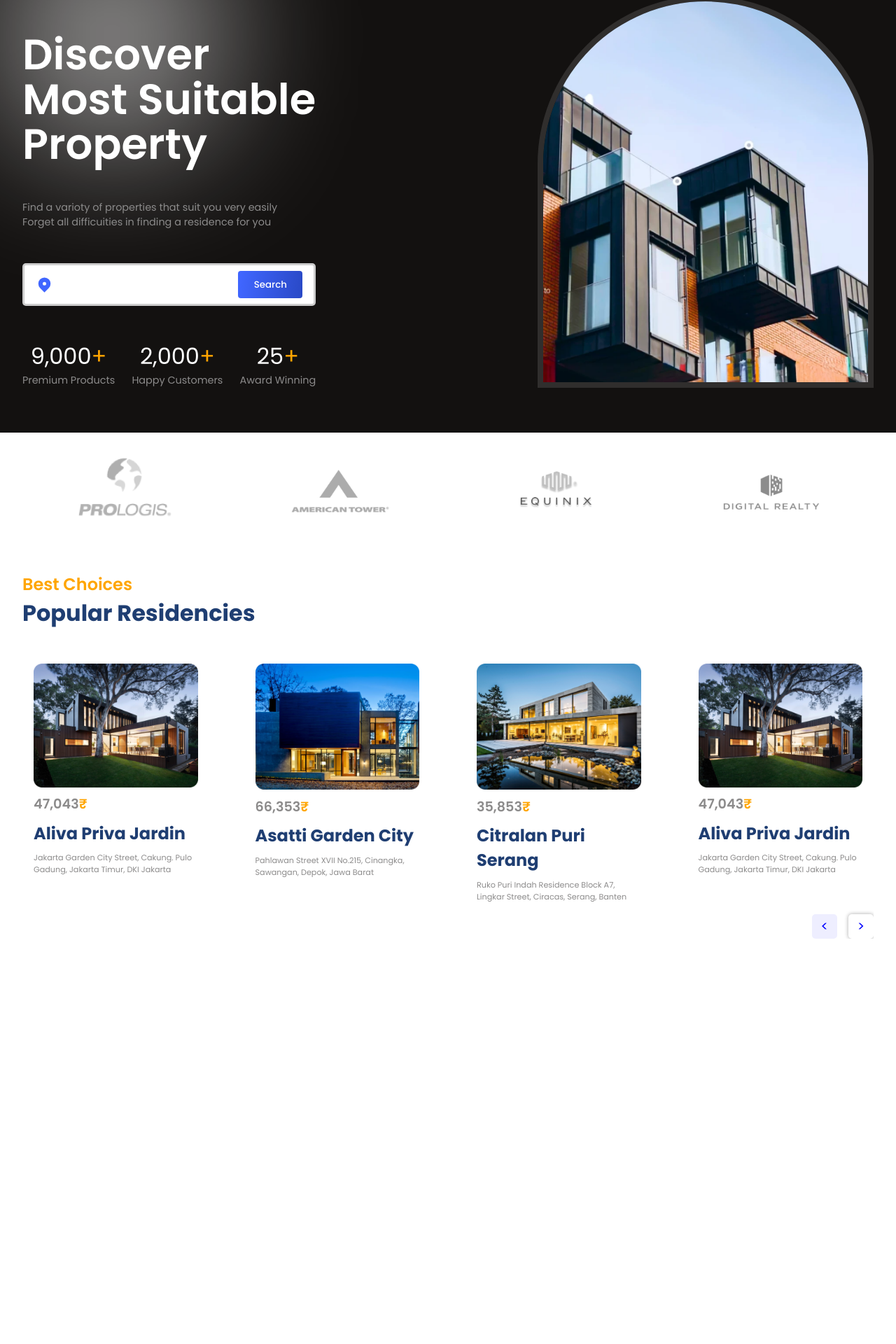
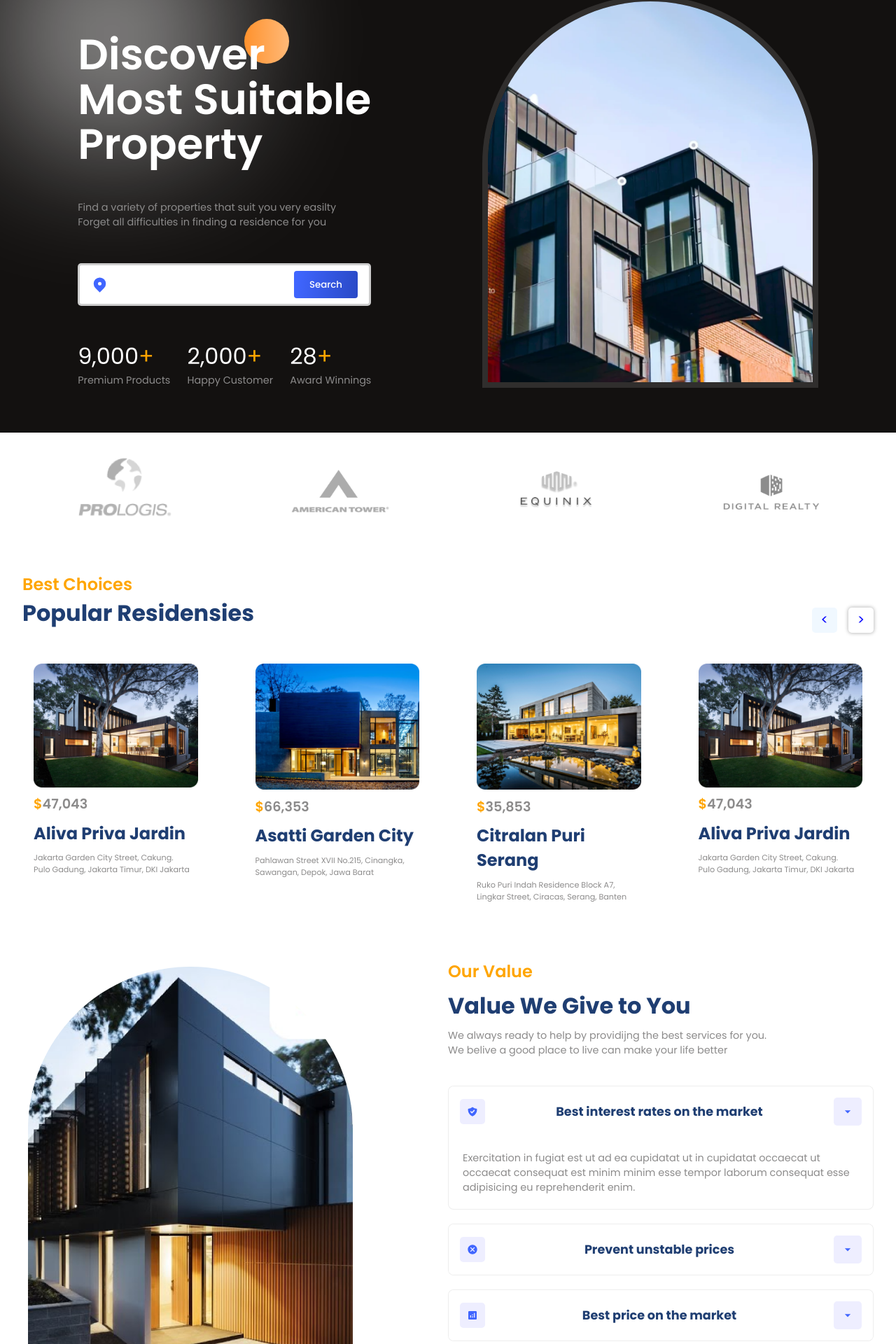
Before and after one commit to shubhamrupapara/Homyz, a React (Vite) app: page / in a window 1280 px wide. Shown: the part 109-2029 px from the top of the page at 70% size. Before the commit the page ends 1482 px from the top, so only its background shows below. Built offline with nearby package versions, Linux system fonts and the light colour scheme.

Commit message:
residencies & values section done

```diff
--- a/src/App.jsx
+++ b/src/App.jsx
@@ -3,6 +3,7 @@
 import './App.css'
 import Companies from "./components/companies/Companies";
 import Residencies from "./components/residencies/Residencies";
+import Value from "./components/value/Value";
 
 function App() {
   return (
@@ -14,6 +15,7 @@
       </div>
       <Companies />
       <Residencies />
+      <Value />
     </div>
   );
 }
--- a/src/components/hero/Hero.css
+++ b/src/components/hero/Hero.css
@@ -1,33 +1,34 @@
-.hero-wrapper{
+.hero-wrapper {
   color: white;
   position: relative;
   padding-bottom: 2rem;
-   /* background-color: black; */
+  z-index: 1;
+  /* background-color: var(--black); */
 }
 
-.hero-container{
-   justify-content: space-between;
+.hero-container {
+  justify-content: space-around;
   align-items: flex-end;
 }
+/* left side */
 
-.hero-left{
+.hero-left {
   gap: 3rem;
 }
 
-.hero-title{
+.hero-title {
   position: relative;
   z-index: 1;
 }
-
-.hero-title>h1{
+.hero-title > h1 {
   font-weight: 600;
   font-size: 3.8rem;
-   line-height: 4rem ;
+  line-height: 4rem;
 }
 
-.orange-circle{
+.orange-circle {
   height: 4rem;
-   width: 4rm;
+  width: 4rem;
   background: var(--orange-gradient);
   border-radius: 999px;
   position: absolute;
@@ -36,7 +37,7 @@
   z-index: -1;
 }
 
-.search-bar{
+.search-bar {
   background-color: white;
   border-radius: 5px;
   border: 3px solid rgba(120, 120, 120, 0.374);
@@ -45,25 +46,26 @@
   width: 100%;
 }
 
-.search-bar>input{
+.search-bar > input {
   border: none;
   outline: none;
 }
 
-.stats{
+.stats {
   width: 100%;
   justify-content: space-between;
 }
 
-.stat>:nth-child(1){
+.stat > :nth-child(1) {
   font-size: 2rem;
 }
 
-.stat>:nth-child(1)>:last-child{
+.stat > :nth-child(1) > :last-child {
   color: orange;
 }
 
-.img-container{
+/* right side */
+.image-container {
   width: 30rem;
   height: 35rem;
   overflow: hidden;
@@ -71,7 +73,34 @@
   border: 8px solid rgba(255, 255, 255, 0.12);
 }
 
-.img-container>img{
+.image-container > img {
   width: 100%;
   height: 100%;
 }
+
+@media (max-width: 640px) {
+  .hero-container {
+    margin-top: 2rem;
+  }
+  .hero-title > h1 {
+    font-size: 2.5rem;
+    line-height: 3rem;
+  }
+  .image-container {
+    width: 95%;
+    height: 25rem;
+  }
+  .stats {
+    justify-content: center;
+    gap: 1.5rem;
+  }
+  .hero-right {
+    width: 100%;
+  }
+  .stat > :nth-child(1) {
+    font-size: 1.5rem;
+  }
+  .stat > :nth-child(2) {
+    font-size: 0.8rem;
+  }
+}
--- a/src/components/hero/Hero.jsx
+++ b/src/components/hero/Hero.jsx
@@ -2,6 +2,7 @@
 import "./Hero.css";
 import { HiLocationMarker } from "react-icons/hi";
 import CountUp from "react-countup";
+import { motion } from "framer-motion";
 
 const Hero = () => {
   return (
@@ -10,55 +11,71 @@
         <div className="flexColStart hero-left">
           <div className="hero-title">
             <div className="orange-circle" />
-            <h1>
-              Discover <br /> Most Suitable <br /> Property
-            </h1>
+            <motion.h1
+              initial={{ y: "2rem", opacity: 0 }}
+              animate={{ y: "0", opacity: 1 }}
+              transition={{
+                duration: 2,
+                type: "spring",
+              }}
+            >
+              Discover <br />
+              Most Suitable <br /> Property
+            </motion.h1>
           </div>
-          <div className="flexColStart hero-des">
-            <span className="secondaryText">Find a varioty of properties that suit you very easily</span>
-            <span className="secondaryText">Forget all difficuities in finding a residence for you</span>
+          <div className="flexColStart hero-description">
+            <span className="secondaryText">
+              Find a variety of properties that suit you very easilty
+            </span>
+            <span className="secondaryText">
+              Forget all difficulties in finding a residence for you
+            </span>
           </div>
           <div className="flexCenter search-bar">
             <HiLocationMarker color="var(--blue)" size={25} />
             <input type="text" />
             <button className="button">Search</button>
           </div>
-
           <div className="flexCenter stats">
-            <div className="flexColCenter stat">
+            <div className="flexColStart stat">
               <span>
                 <CountUp start={8800} end={9000} duration={4} />
                 <span>+</span>
               </span>
               <span className="secondaryText">Premium Products</span>
             </div>
-
-            <div className="flexColCenter stat">
+            <div className="flexColStart stat">
               <span>
-                <CountUp start={1900} end={2000} duration={4} />
+                <CountUp start={1950} end={2000} duration={4} />
                 <span>+</span>
               </span>
-              <span className="secondaryText">Happy Customers</span>
+              <span className="secondaryText">Happy Customer</span>
             </div>
-
-            <div className="flexColCenter stat">
+            <div className="flexColStart stat">
               <span>
-                <CountUp end={25} />
+                <CountUp end={28} />
                 <span>+</span>
               </span>
-              <span className="secondaryText">Award Winning</span>
+              <span className="secondaryText">Award Winnings</span>
             </div>
           </div>
         </div>
 
-        <div className="flexCenter hero-right">
-          <div className="img-container">
+        <div className=" flexCenter hero-right">
+          <motion.div
+            initial={{ x: "7rem", opacity: 0 }}
+            animate={{ x: 0, opacity: 1 }}
+            transition={{
+              duration: 2,
+              type: "spring",
+            }}
+            className="image-container"
+          >
             <img src="./hero-image.png" alt="" />
-          </div>
+          </motion.div>
         </div>
       </div>
     </section>
   );
 };
-
 export default Hero;
--- a/src/components/residencies/Residencies.css
+++ b/src/components/residencies/Residencies.css
@@ -2,7 +2,6 @@
   overflow: hidden;
   position: relative;
 }
-
 .r-head {
   margin-bottom: 2rem;
 }
@@ -13,7 +12,7 @@
   border-radius: 10px;
   max-width: max-content;
   margin: auto;
-  transition: all 300ms ease-in;
+  transition: all 300ns ease-in;
 }
 
 .r-card > img {
@@ -22,17 +21,17 @@
 }
 
 .r-card > :nth-child(2) {
-  font-size: 1.2rem;
+  font-size: 1.2em;
   font-weight: 600;
 }
 
 .r-card > :nth-child(3) {
-  font-size: 1.5rem;
+  font-size: 1.5em;
 }
 
 .r-card > :nth-child(4) {
-  font-size: 0.7rem;
-  width: 15rem;
+  font-size: 0.7em;
+  width: 14rem;
 }
 
 .r-card:hover {
@@ -50,14 +49,14 @@
   overflow: visible;
 }
 
-.r-buttons{
-  /* position: absolute; */
+.r-buttons {
+  position: absolute;
   gap: 1rem;
   top: -4rem;
   right: 0;
 }
 
-.r-buttons button{
+.r-buttons button {
   font-size: 1.2rem;
   padding: 0.2rem 0.8rem;
   color: blue;
@@ -67,10 +66,17 @@
   cursor: pointer;
 }
 
-.r-buttons>:nth-child(1){
-   background-color: #EEEEFF;
+.r-buttons > :nth-child(1) {
+  background-color: aliceblue;
 }
-
-.r-buttons>:nth-child(2){
+.r-buttons > :nth-child(2) {
   box-shadow: 0px 0px 5px 1px rgba(0, 0, 0, 0.25);
 }
+@media (max-width: 640px) {
+  .r-head {
+    align-items: center;
+  }
+  .r-buttons {
+    position: initial;
+  }
+}
--- a/src/components/residencies/Residencies.jsx
+++ b/src/components/residencies/Residencies.jsx
@@ -1,7 +1,7 @@
 import React from "react";
 import { Swiper, SwiperSlide, useSwiper } from "swiper/react";
+import "swiper/css";
 import "./Residencies.css";
-import "swiper/css";
 import data from "../../utils/slider.json";
 import { sliderSettings } from "../../utils/common";
 
@@ -11,7 +11,7 @@
       <div className="paddings innerWidth r-container">
         <div className="r-head flexColStart">
           <span className="orangeText">Best Choices</span>
-          <span className="primaryText">Popular Residencies</span>
+          <span className="primaryText">Popular Residensies</span>
         </div>
 
         <Swiper {...sliderSettings}>
@@ -21,8 +21,8 @@
               <div className="flexColStart r-card">
                 <img src={card.image} alt="home" />
                 <span className="secondaryText r-price">
+                  <span style={{ color: "orange" }}>$</span>
                   <span>{card.price}</span>
-                  <span style={{ color: "orange" }}>₹</span>
                 </span>
                 <span className="primaryText">{card.name}</span>
                 <span className="secondaryText">{card.detail}</span>
@@ -40,7 +40,7 @@
 const SliderButtons = () => {
   const swiper = useSwiper();
   return (
-    <div className="flexEnd r-buttons">
+    <div className="flexCenter r-buttons">
       <button onClick={() => swiper.slidePrev()}>&lt;</button>
       <button onClick={() => swiper.slideNext()}>&gt;</button>
     </div>
--- /dev/null
+++ b/src/components/value/Value.css
@@ -0,0 +1,64 @@
+v-container .image-container{
+   border: 8px solid rgb(232, 232, 232 /93%);
+}
+
+.v-container>div{
+   flex: 1;
+
+}
+
+.v-right{
+   gap: 0.5rem;
+}
+
+.accordion{
+   margin-top: 2rem;
+   border:none;
+}
+
+.accordionItem{
+   background: white;
+   border: 0.8px solid rgba(128, 128, 128, 0.143);
+   border-radius: 8px;
+   overflow: hidden;
+   margin-bottom: 20px;
+}
+
+.accordionItem.expanded{
+   box-shadow: (--shadow);
+   border-radius: 6px;
+}
+
+.accordionButton{
+   background: white;
+   padding: 1rem;
+   width: 100%;
+   justify-content: space-between;
+   cursor: pointer;
+}
+
+.icon{
+   padding: 10px;
+   background: #eeeeff;
+   border-radius: 5px;
+}
+
+.icon svg{
+   fill: var(--blue);
+}
+
+.accordionButton .primaryText{
+   font-size: 1.1rem;
+}
+
+@media (max-width: 1024px) {
+   .v-container{
+       flex-direction: column;
+   }
+
+   @media (max-width: 768px) {
+       .accordionButton .primaryText{
+           font-size: 0.8rem;
+       }
+   }
+}
--- /dev/null
+++ b/src/components/value/Value.jsx
@@ -0,0 +1,77 @@
+import React, { useState } from "react";
+import {
+  Accordion,
+  AccordionItem,
+  AccordionItemHeading,
+  AccordionItemButton,
+  AccordionItemPanel,
+  AccordionItemState,
+} from "react-accessible-accordion";
+import "react-accessible-accordion/dist/fancy-example.css";
+import { MdOutlineArrowDropDown } from "react-icons/md";
+import data from "../../utils/accordion";
+import "./Value.css";
+
+const Value = () => {
+  return (
+    <section className="v-wrapper">
+      <div className="paddings innerWidth flexCenter v-container">
+        <div className="v-left">
+          <div className="image-container">
+            <img src="./value.png" alt="" />
+          </div>
+        </div>
+
+        <div className="flexColStart v-right">
+          <span className="orangeText">Our Value</span>
+          <span className="primaryText">Value We Give to You</span>
+          <span className="secondaryText">
+            We always ready to help by providijng the best services for you.
+            <br />
+            We belive a good place to live can make your life better
+          </span>
+
+          <Accordion
+            className="accordion"
+            allowMultipleExpanded={false}
+            preExpanded={[0]}
+          >
+            {data.map((item, i) => {
+              const [className, setClassName] = useState(null);
+              return (
+                <AccordionItem
+                  className={"accordionItem ${className"}
+                  key={i}
+                  uuid={i}
+                >
+                  <AccordionItemHeading>
+                    <AccordionItemButton className="flexCenter accordionButton">
+                      <AccordionItemState>
+                        {({ expanded }) =>
+                          expanded
+                            ? setClassName("expanded")
+                            : setClassName("collapsed")
+                        }
+                      </AccordionItemState>
+                      <div className="flexCenter icon">{item.icon}</div>
+                      <span className="primaryText">{item.heading}</span>
+                      <div className="flexCenter icon">
+                        <MdOutlineArrowDropDown size={20} />
+                      </div>
+                    </AccordionItemButton>
+                  </AccordionItemHeading>
+
+                  <AccordionItemPanel>
+                    <p className="secondaryText">{item.detail}</p>
+                  </AccordionItemPanel>
+                </AccordionItem>
+              );
+            })}
+          </Accordion>
+        </div>
+      </div>
+    </section>
+  );
+};
+
+export default Value;
```
Lines whose indentation alone changed are shown as unchanged.
